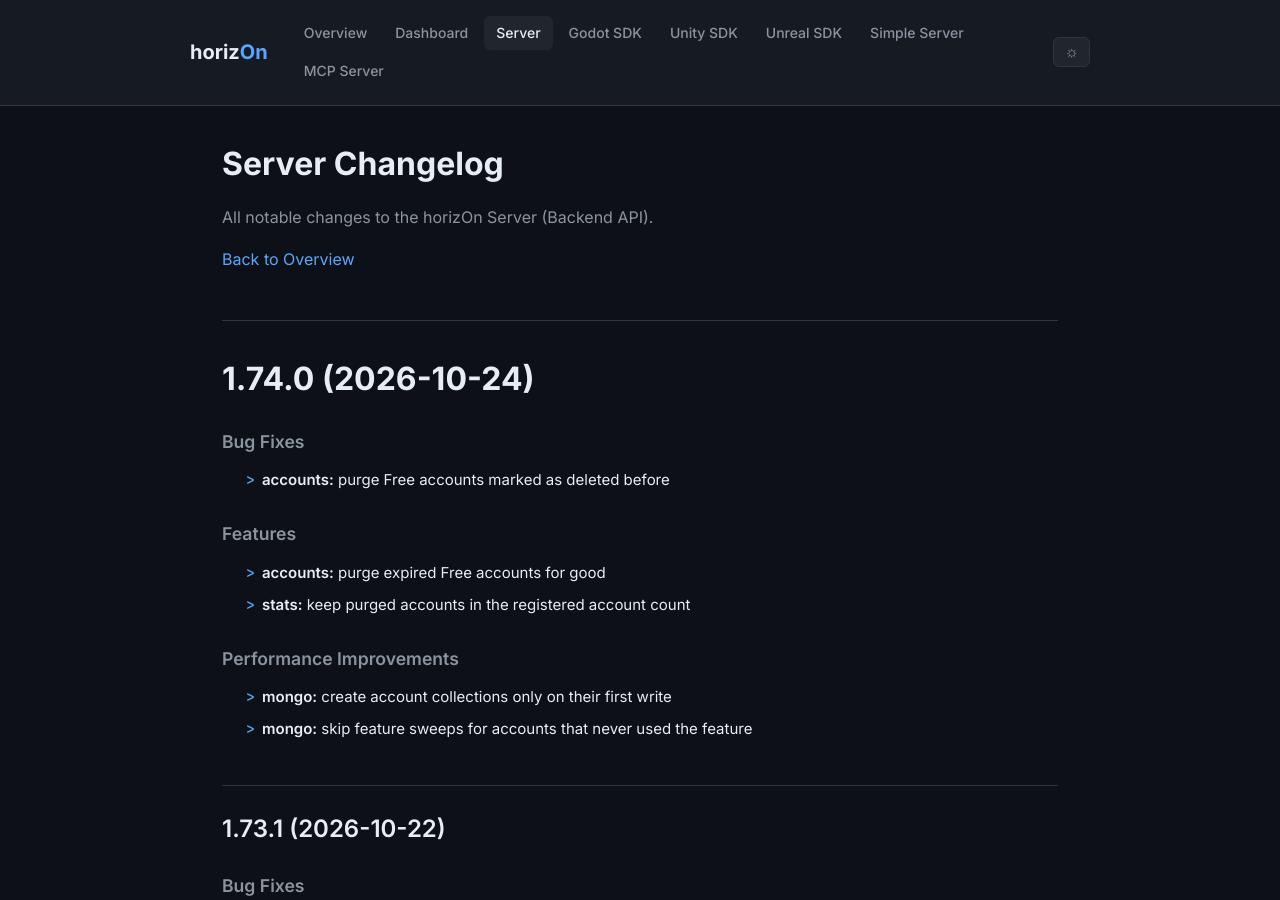
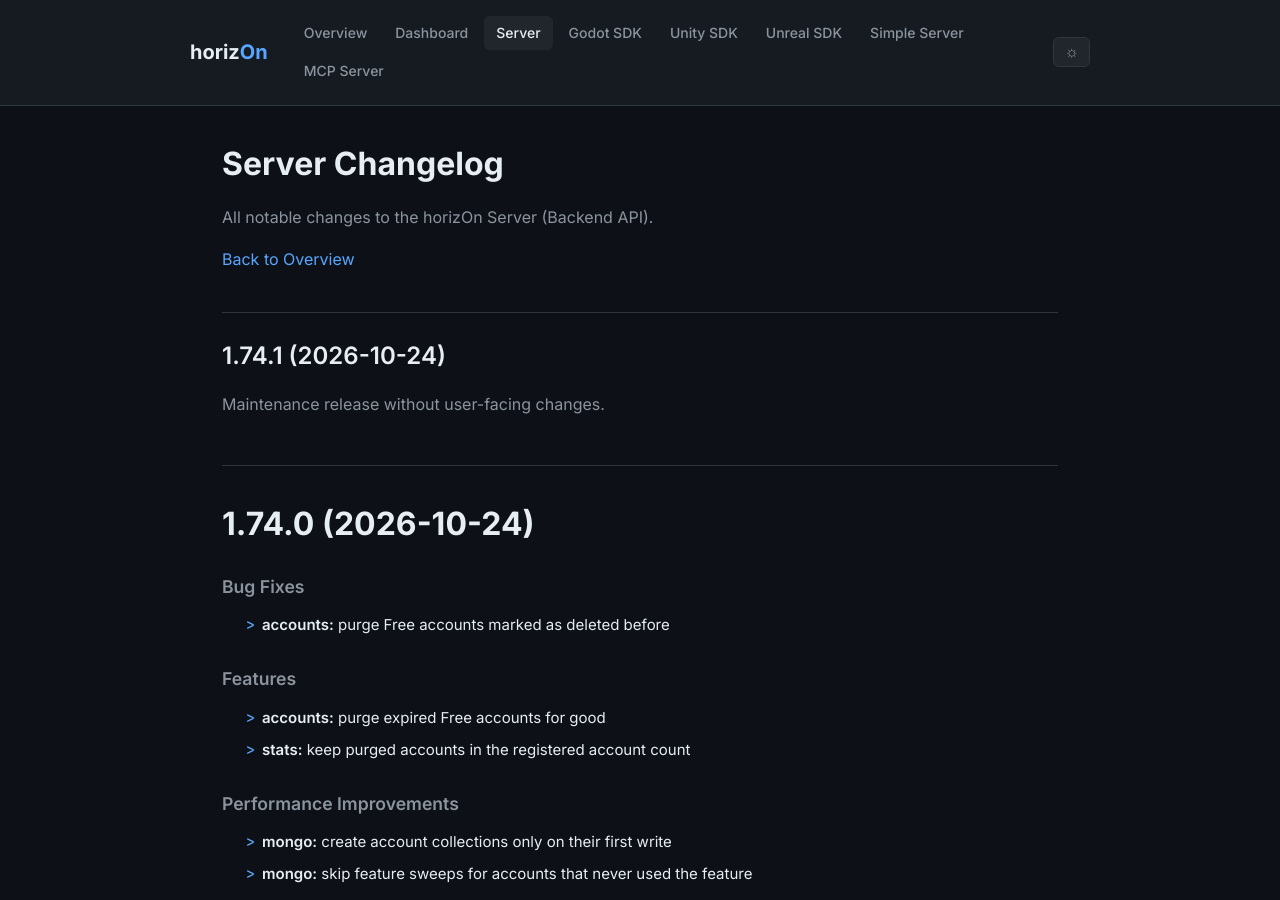
Before and after one commit to ProjectMakersDE/horizOn-Changelog, a Jekyll site: the page built from server-changelog.md, in a window 1280 px wide and 900 px high. Built offline with Jekyll 4.4.1, drawn with Linux system fonts in a browser that asks for light colours.

Commit message:
chore: reconcile changelogs

```diff
--- a/server-changelog.md
+++ b/server-changelog.md
@@ -8,6 +8,11 @@ title: Server Changelog
 All notable changes to the horizOn Server (Backend API).
 
 [Back to Overview](.)
+
+## 1.74.1 (2026-10-24)
+
+
+Maintenance release without user-facing changes.
 
 # 1.74.0 (2026-10-24)
 
```
Also changed, not shown: index.md (+1 -1 lines).
